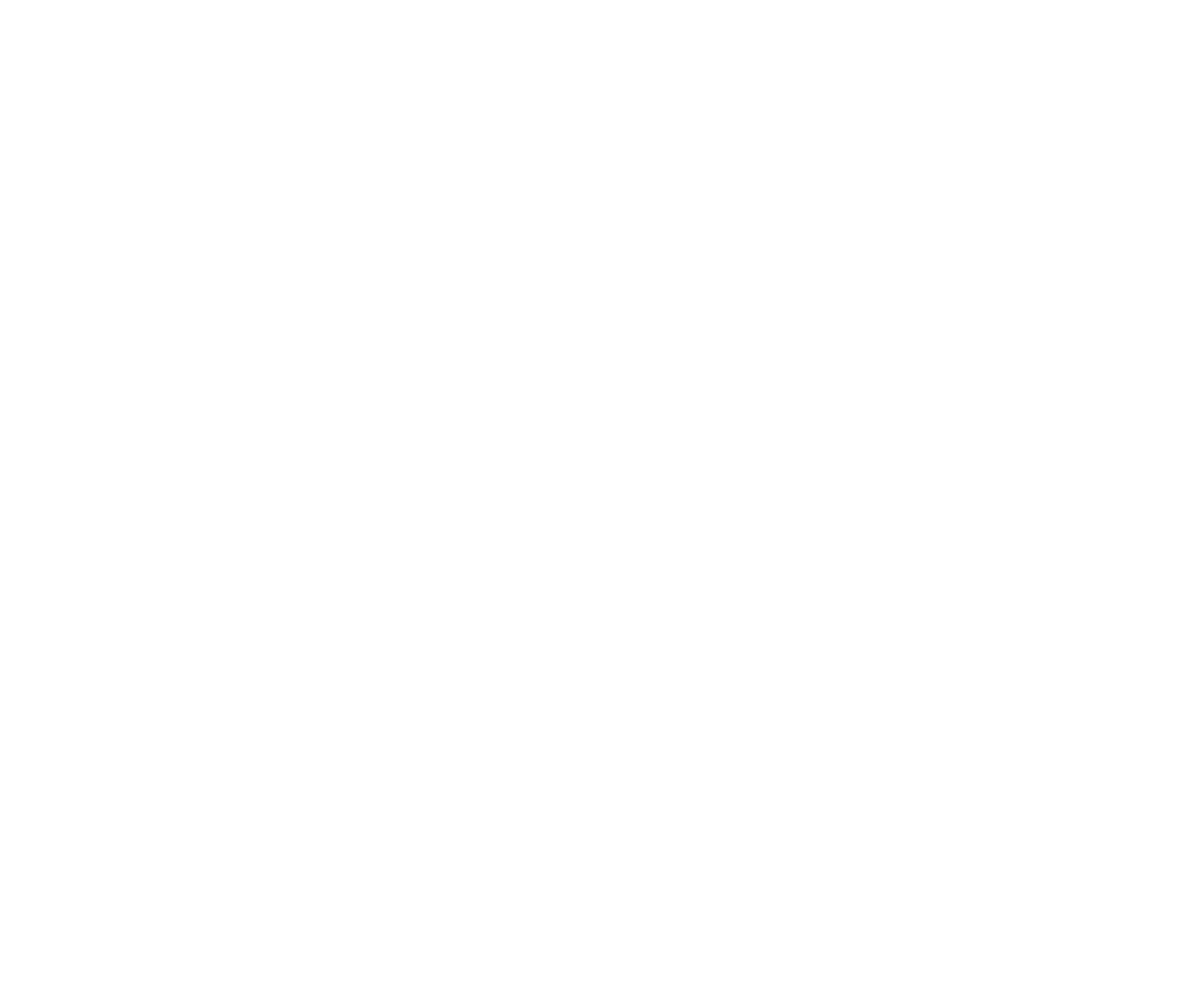
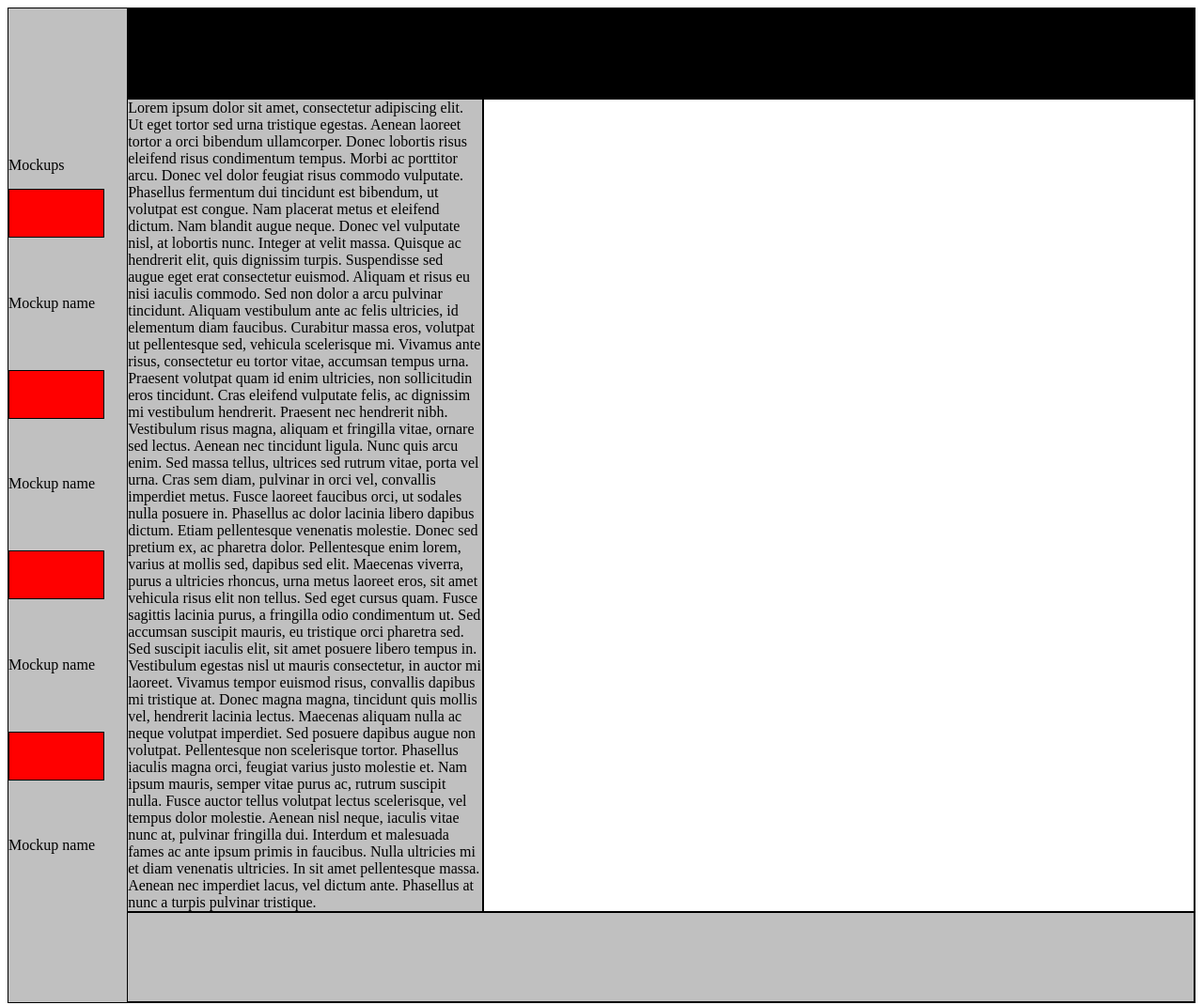
Before and after one commit to pkallas/Phase-1-Benchmarks, a website: page boogle/scrollable-column-page.html in a window 1280 px wide. Shown: the whole page at 94% size. Before the commit the page ends 800 px from the top, so only its background shows below. Drawn offline with Linux system fonts and the light colour scheme.

Commit message:
Used grid display to implement column page

```diff
--- a/boogle/scrollable-column-page.html
+++ b/boogle/scrollable-column-page.html
@@ -3,7 +3,32 @@
 <html>
   <head>
     <meta charset='utf-8'>
-    <title>Boogle</title>
+    <title>Balsamiq Mockups 3</title>
     <link rel='stylesheet' type='text/css' href='shared.css'>
   </head>
+  <body>
+    <div id='container'>
+      <div id='column-page-header'></div>
+      <p class='mockups' id='mockups-header'>Mockups</p>
+      <div class='boxes' id='box1'></div>
+      <p class='mockups' id='mockup-name1'>Mockup name</p>
+      <div class='boxes' id='box2'></div>
+      <p class='mockups' id='mockup-name2'>Mockup name</p>
+      <div class='boxes' id='box3'></div>
+      <p class='mockups' id='mockup-name3'>Mockup name</p>
+      <div class='boxes' id='box4'></div>
+      <p class='mockups' id='mockup-name4'>Mockup name</p>
+      <div id='column2'>Lorem ipsum dolor sit amet, consectetur adipiscing elit. Ut eget tortor sed urna tristique egestas. Aenean laoreet tortor a orci bibendum ullamcorper. Donec lobortis risus eleifend risus condimentum tempus. Morbi ac porttitor arcu. Donec vel dolor feugiat risus commodo vulputate. Phasellus fermentum dui tincidunt est bibendum, ut volutpat est congue. Nam placerat metus et eleifend dictum. Nam blandit augue neque. Donec vel vulputate nisl, at lobortis nunc. Integer at velit massa.
+
+Quisque ac hendrerit elit, quis dignissim turpis. Suspendisse sed augue eget erat consectetur euismod. Aliquam et risus eu nisi iaculis commodo. Sed non dolor a arcu pulvinar tincidunt. Aliquam vestibulum ante ac felis ultricies, id elementum diam faucibus. Curabitur massa eros, volutpat ut pellentesque sed, vehicula scelerisque mi. Vivamus ante risus, consectetur eu tortor vitae, accumsan tempus urna. Praesent volutpat quam id enim ultricies, non sollicitudin eros tincidunt.
+
+Cras eleifend vulputate felis, ac dignissim mi vestibulum hendrerit. Praesent nec hendrerit nibh. Vestibulum risus magna, aliquam et fringilla vitae, ornare sed lectus. Aenean nec tincidunt ligula. Nunc quis arcu enim. Sed massa tellus, ultrices sed rutrum vitae, porta vel urna. Cras sem diam, pulvinar in orci vel, convallis imperdiet metus. Fusce laoreet faucibus orci, ut sodales nulla posuere in. Phasellus ac dolor lacinia libero dapibus dictum. Etiam pellentesque venenatis molestie. Donec sed pretium ex, ac pharetra dolor. Pellentesque enim lorem, varius at mollis sed, dapibus sed elit. Maecenas viverra, purus a ultricies rhoncus, urna metus laoreet eros, sit amet vehicula risus elit non tellus.
+
+Sed eget cursus quam. Fusce sagittis lacinia purus, a fringilla odio condimentum ut. Sed accumsan suscipit mauris, eu tristique orci pharetra sed. Sed suscipit iaculis elit, sit amet posuere libero tempus in. Vestibulum egestas nisl ut mauris consectetur, in auctor mi laoreet. Vivamus tempor euismod risus, convallis dapibus mi tristique at. Donec magna magna, tincidunt quis mollis vel, hendrerit lacinia lectus. Maecenas aliquam nulla ac neque volutpat imperdiet. Sed posuere dapibus augue non volutpat.
+
+Pellentesque non scelerisque tortor. Phasellus iaculis magna orci, feugiat varius justo molestie et. Nam ipsum mauris, semper vitae purus ac, rutrum suscipit nulla. Fusce auctor tellus volutpat lectus scelerisque, vel tempus dolor molestie. Aenean nisl neque, iaculis vitae nunc at, pulvinar fringilla dui. Interdum et malesuada fames ac ante ipsum primis in faucibus. Nulla ultricies mi et diam venenatis ultricies. In sit amet pellentesque massa. Aenean nec imperdiet lacus, vel dictum ante. Phasellus at nunc a turpis pulvinar tristique.</div>
+      <div id='column3'></div>
+      <div id='column-page-footer'></div>
+    </div>
+  </body>
 </html>
--- a/boogle/shared.css
+++ b/boogle/shared.css
@@ -111,21 +111,15 @@ body {
   right: 250px;
 }
 
+#product-page {
+  design: flex;
+}
+
 #product-column {
   font-family: 'Offside';
-  /*display: flex;
-  flex-direction: column;
-  justify-content: center;*/
 }
 
 #video-column {
-  background-color: black;
-  border-color: red;
-  float: right;
-  design: flex;
-  justify-content: flex-end;
-  margin-left: auto;
-  /*width: 40em;*/
 }
 
 #buy-button {
@@ -135,3 +129,91 @@ body {
   padding-top: 5px;
   padding-bottom: 5px;
 }
+
+#container {
+  border: 1px solid black;
+  background-color: silver;
+  display: grid;
+  grid-template-columns: 10% 30% 60%;
+  grid-template-rows: repeat(11, 1fr);
+  grid-template-areas:
+    "mockupsMain header header"
+    "mockupsMain scrollColumn main"
+    "mockupboxes1 scrollColumn main"
+    "mockups1 scrollColumn main"
+    "mockupboxes2 scrollColumn main"
+    "mockups2 scrollColumn main"
+    "mockupboxes3 scrollColumn main"
+    "mockups3 scrollColumn main"
+    "mockupboxes4 scrollColumn main"
+    "mockups4 scrollColumn main"
+    "end footer footer"
+}
+
+#column-page-header {
+  background-color: black;
+  grid-area: header;
+}
+
+#column-page-footer {
+  background-color: silver;
+  border: 1px solid black;
+  grid-area: footer;
+}
+
+#mockups-header {
+  grid-area: mockupsMain;
+  align-self: end;
+}
+
+.boxes {
+  height: 50px;
+  width: 100px;
+  border: 1px solid black;
+  background-color: red;
+}
+
+#box1 {
+  grid-area: mockupboxes1;
+}
+
+#mockup-name1 {
+  grid-area: mockups1;
+}
+
+#box2 {
+  grid-area: mockupboxes2;
+}
+
+#mockup-name2 {
+  grid-area: mockups2;
+}
+
+#box3 {
+  grid-area: mockupboxes3;
+}
+
+#mockup-name3 {
+  grid-area: mockups3;
+}
+
+#box4 {
+  grid-area: mockupboxes4;
+}
+
+#mockup-name4 {
+  grid-area: mockups4;
+}
+
+#column2 {
+  grid-area: scrollColumn;
+  overflow: auto;
+  border: 1px solid black;
+  background-color: silver;
+}
+
+#column3 {
+  grid-area: main;
+  border: 1px solid black;
+  background-color: white;
+}
```
Also changed, not shown: boogle/product-details-page.html (+2 -0 lines).
